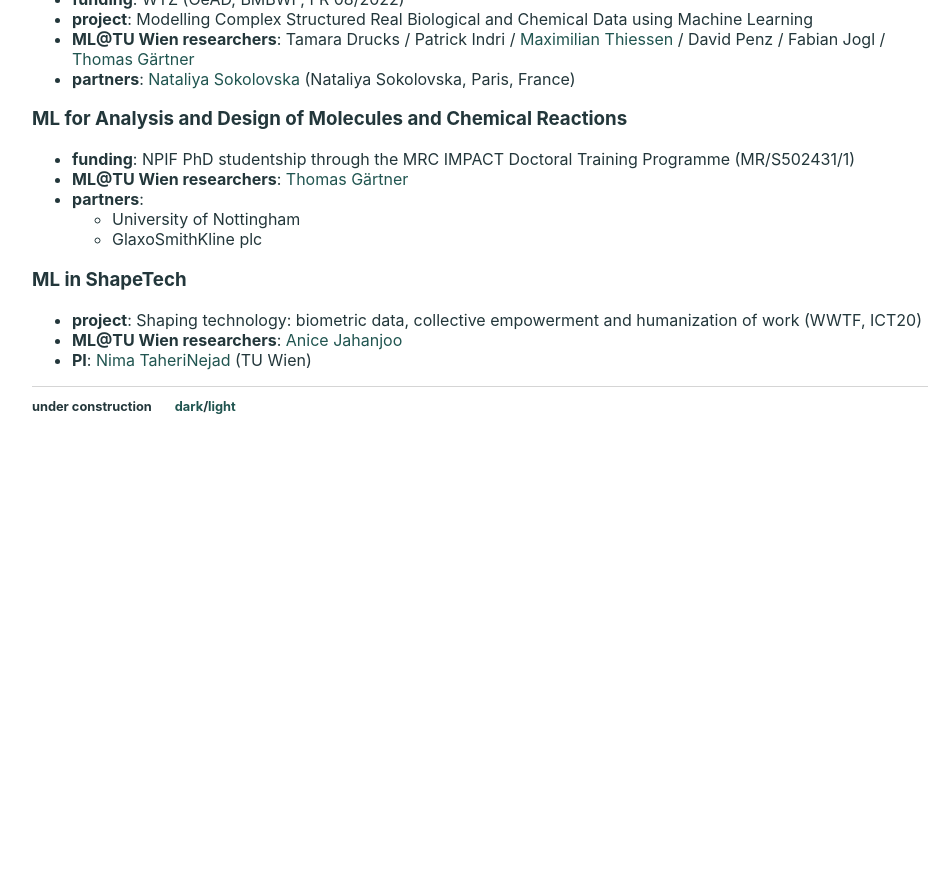
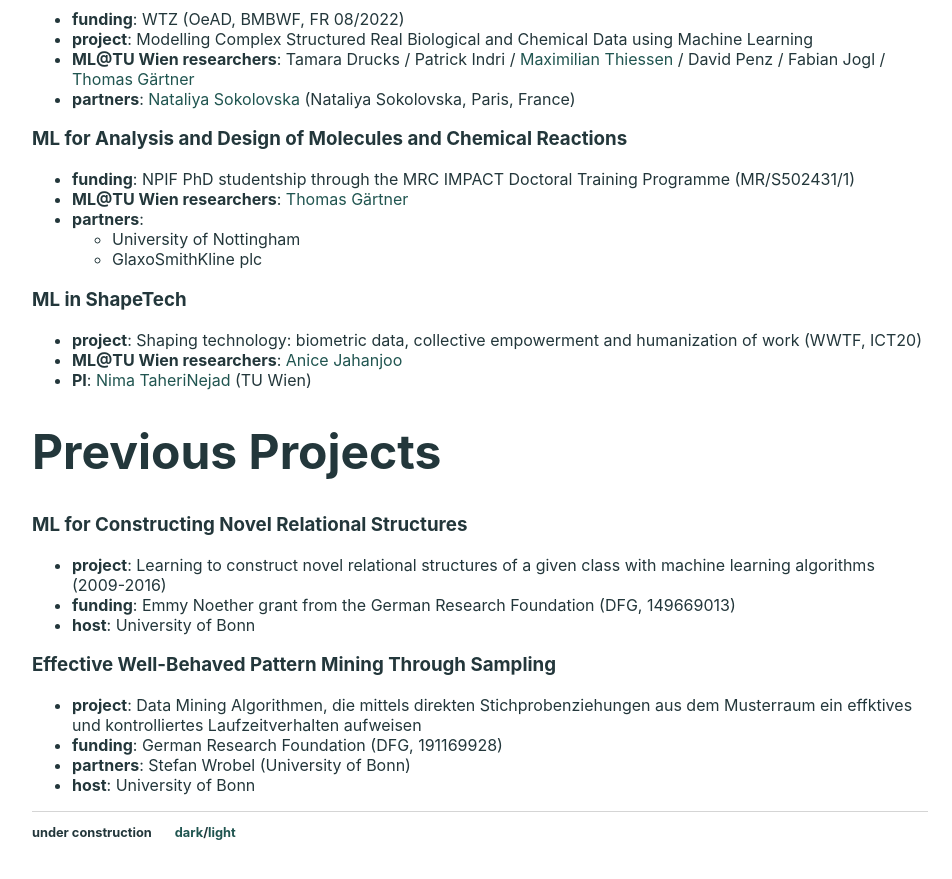
Before and after one commit to ml-tuw/ml-tuw.github.io, a Jekyll site: the page built from projects/index.md, in a window 1280 px wide and 900 px high, scrolled down 3031 px. Shown: the top 879 px of the window, without its empty margins (160-1112 px from the left). Built offline with Jekyll 4.4.1, drawn with Linux system fonts in a browser that asks for light colours; before the commit the page ends 3505 px from its top, so only the background shows below that; some of the changed text lies outside the part shown.

Commit message:
~~test~~

```diff
--- a/projects/index.md
+++ b/projects/index.md
@@ -1,6 +1,6 @@
 ---
 layout: entitled
-title: Collaborations
+title: Projects and Collaborations
 ---
 
 
@@ -167,3 +167,17 @@
  - **project**: Shaping technology: biometric data, collective empowerment and humanization of work (WWTF, ICT20)
  - **ML@TU Wien researchers**: {% include linked_name.md id="AniceJahanjoo" %}
  - **PI**: [Nima TaheriNejad](https://www.ict.tuwien.ac.at/staff/taherinejad/index.html) (TU Wien)
+
+
+# Previous Projects
+
+### ML for Constructing Novel Relational Structures
+ - **project**: Learning to construct novel relational structures of a given class with machine learning algorithms (2009-2016)
+ - **funding**: Emmy Noether grant from the German Research Foundation (DFG, 149669013)
+ - **host**: University of Bonn
+
+### Effective Well-Behaved Pattern Mining Through Sampling
+ - **project**: Data Mining Algorithmen, die mittels direkten Stichprobenziehungen aus dem Musterraum ein effktives und kontrolliertes Laufzeitverhalten aufweisen
+ - **funding**: German Research Foundation (DFG, 191169928)
+ - **partners**: Stefan Wrobel (University of Bonn)
+ - **host**: University of Bonn
```
Also changed, not shown: other parts of projects/index.md (+1 -1 lines).
